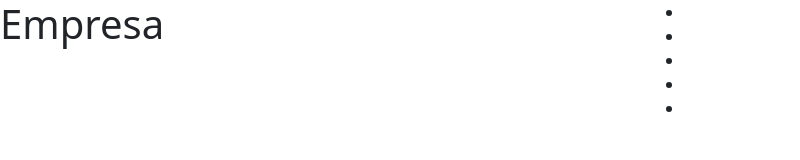
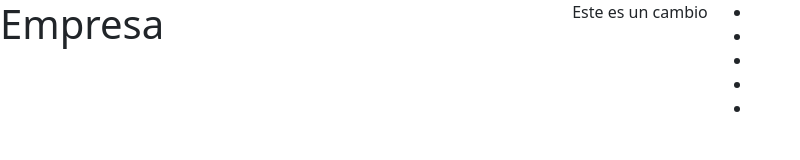
Before and after one commit to nicolesutton/tecwebnic, a plain HTML site: page index.html in a window 1280 px wide. Shown: the whole page, without its empty margins (0-800 px from the left). Drawn offline with nearby package versions, Linux system fonts and the light colour scheme.

Commit message:
Cambios de clase

```diff
--- a/index.html
+++ b/index.html
@@ -14,6 +14,8 @@
 			<h1>Empresa</h1>
 		</div>
 
+		Este es un cambio
+
 		<div class="col">
 			<ul>
 				<li><a href="Inicio"></a></li>
```
